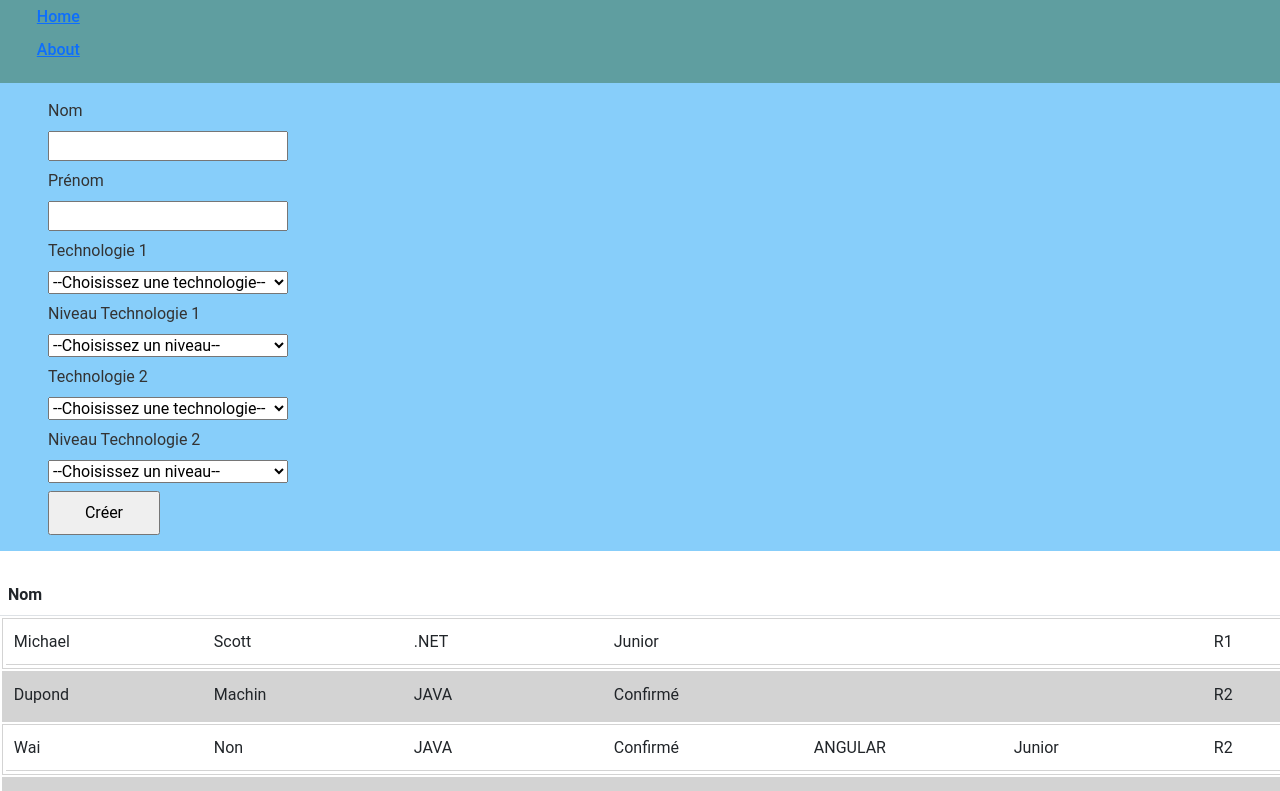
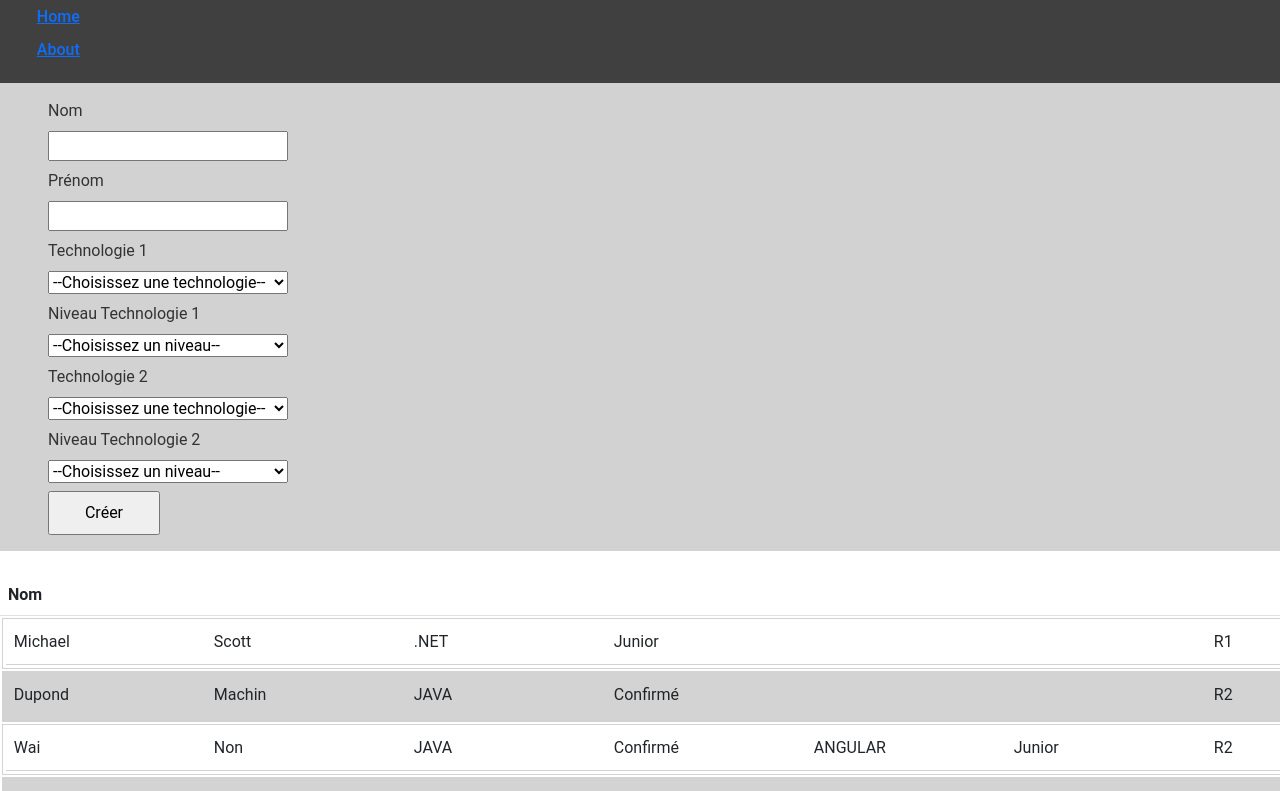
Before and after one commit to rycill/parcours_candidat, a React (Create React App) app: page / in a window 1280 px wide. Shown: the top 791 px of the page. Built offline with nearby package versions, Linux system fonts and the light colour scheme.

Commit message:
Tmp backgrounds

```diff
--- a/src/components/Menu.css
+++ b/src/components/Menu.css
@@ -1,14 +1,12 @@
-
-.menu{
+.menu {
   flex: 1;
-    background-color: cadetblue;
-
+  background-color: rgb(64, 64, 64);
 }
-  .menu_items{
+.menu_items {
   list-style-type: none;
   text-align: justify;
   font-weight: 500;
 }
-  .menu_item{
+.menu_item {
   padding: 0.3rem;
 }
--- a/src/components/NewCandidate.css
+++ b/src/components/NewCandidate.css
@@ -1,18 +1,18 @@
-.section{
+.section {
   display: flex;
   flex-direction: column;
   justify-content: space-around;
-    background-color: lightskyblue;
+  background-color: rgb(210, 210, 210);
   padding: 1rem;
 }
-#formNewCandidate{
+#formNewCandidate {
   /*border: 1px black solid;*/
   display: grid;
   grid-gap: 0.5rem;
   margin-right: 20%;
   margin-left: 2rem;
 }
-#submit{
+#submit {
   width: 7rem;
 }
 .field {
```
Lines whose indentation alone changed are shown as unchanged.
